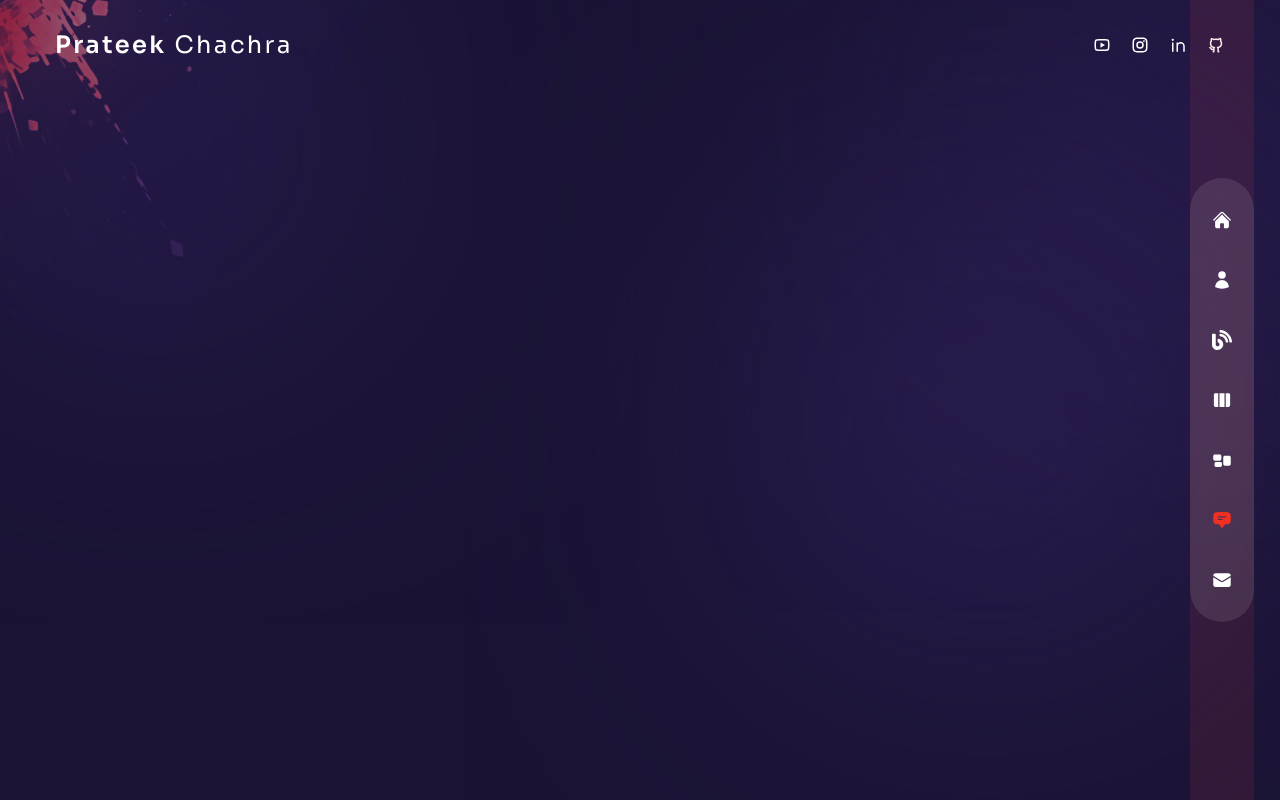
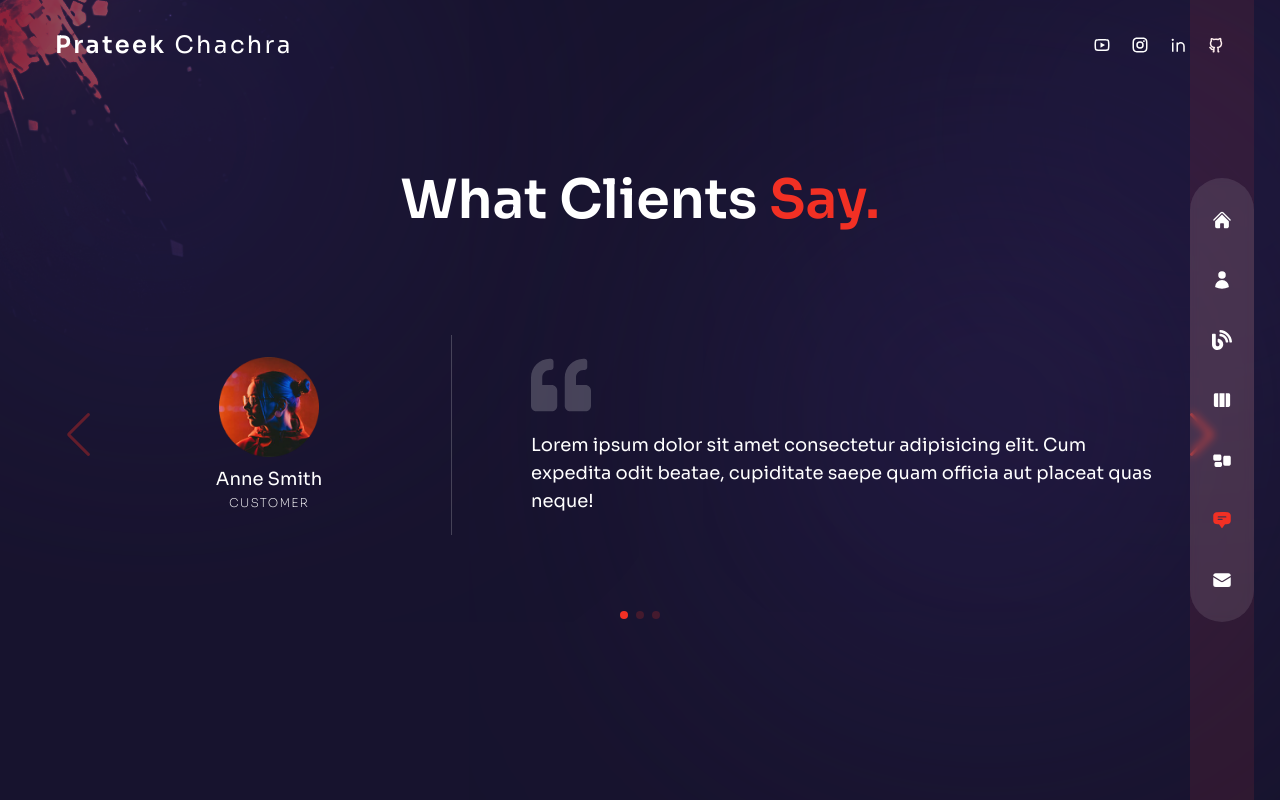
Before and after one commit to prateekchachra/prateekchachra.github.io, a Next.js app: page /testimonials in a window 1280 px wide. Built offline with nearby package versions, Linux system fonts and the light colour scheme.

Commit message:
feat: Contact form done

```diff
--- a/components/TestimonialSlider.js
+++ b/components/TestimonialSlider.js
@@ -1,3 +1,12 @@
+import {FaQuoteLeft } from 'react-icons/fa';
+import {Swiper, SwiperSlide} from 'swiper/react';
+
+import 'swiper/css'
+import 'swiper/css/pagination'
+import 'swiper/css/navigation'
+import { Navigation, Pagination } from 'swiper';
+import Image from 'next/image';
+
 // testimonial data
 const testimonialData = [
   {
@@ -23,8 +32,42 @@
   },
 ];
 
+
 const TestimonialSlider = () => {
-  return <div>Testimonial Slider</div>;
+  return <Swiper
+  navigation={true}
+  pagination={{
+    clickable: true
+  }}
+  modules={[Navigation, Pagination]}
+  className='h-[400px]'
+  >
+    {testimonialData.map((person,index) => (
+      <SwiperSlide key={index}>
+        <div className='flex flex-col items-center md:flex-row gap-x-8
+        h-full px-16'>
+          <div className='w-full max-w-[300px] flex flex-col xl:justify-center items-center relative
+          mx-auto '>
+            <div className='flex flex-col justify-center text-center'>
+              <div className='mb-2 mx-auto'><Image src={person.image} width={100} height={100} alt=''/></div>
+              <div className='text-lg'>{person.name}</div>
+              <div className='text-[12px] uppercase font-extralight tracking-widest'>{person.position}</div>
+            </div>
+
+          </div>
+          <div className='flex flex-1 flex-col justify-center before:w-[1px]
+            xl:before:bg-white/20 xl:before:absolute xl:before:left-0 xl:before:h-[200px]
+            relative xl:pl-20 '>
+              <div className='mb-4 '>
+                <FaQuoteLeft className='text-4xl xl:text-6xl text-white/20 mx-auto
+                md:mx-0 '/>
+              </div>
+              <div className='xl:text-lg text-center md:text-left'>{person.message}</div>
+            </div>
+        </div>
+      </SwiperSlide>
+    ))}
+  </Swiper>;
 };
 
 export default TestimonialSlider;
--- a/pages/about/index.js
+++ b/pages/about/index.js
@@ -1,7 +1,6 @@
 import { FaHtml5, FaCss3, FaJs, FaReact, FaNodeJs, FaSwift, FaReacteurope, } from 'react-icons/fa';
-import { SiMysql, SiExpress, SiNextdotjs, SiFramer, SiKotlin, SiRedis, SiFirebase, SiMocha} from 'react-icons/si';
+import { SiMysql, SiExpress, SiNextdotjs, SiKotlin, SiRedis, SiFirebase, SiMocha} from 'react-icons/si';
 
-import Avatar from '../../components/Avatar';
 import Circles from '../../components/Circles';
 import { useState } from 'react';
 import CountUp from 'react-countup';
--- a/pages/contact/index.js
+++ b/pages/contact/index.js
@@ -1,11 +1,45 @@
 import Head from "next/head";
-
+import Circles from '../../components/Circles';
+import {BsArrowRight } from 'react-icons/bs';
+import { motion } from "framer-motion";
+import { fadeIn } from '../../variants';
 const Contact = () => {
-  return <div>
+  return <div className="h-full bg-primary/30">
      <Head>
         <title>Prateek Chachra | Contact</title>
         <meta property="og:title" content="Prateek Chachra | Blog" key="title" />
       </Head>
+      <div className="container mx-auto py-32 text-center xl:text-left flex flex-col items-center justify-center h-full">
+        <div className="flex flex-col w-full max-w-[700px]">
+        <motion.h2
+            variants={fadeIn('up', 0.2)}
+            initial='hidden'
+            animate='show'
+            exit='hidden' className="h2 text-center mb-12">Let's <span className="text-accent">Connect!</span></motion.h2>
+
+        <motion.form
+         variants={fadeIn('up', 0.6)}
+         initial='hidden'
+         animate='show'
+        className="flex-1 flex flex-col gap-6 w-full mx-auto">
+          <div className="flex gap-x-6 w-full">
+            <input type='text' placeholder="Name" className="input" />
+            <input type='email' placeholder="Email" className="input" />
+          </div>
+          <input type='text' placeholder="Subject" className="input" />
+          <textarea placeholder="Subject" className="textarea" />
+          <button className="btn rounded-full border border-white/50 max-w-[170px]
+          px-8 transition-all duration-300 flex items-center justify-center overflow-hidden
+          hover:border-accent group">
+            <span className="group-hover:-translate-y-[120%] group-hover:opacity-0
+            transition-all duration-500">Let's Talk</span>
+            <BsArrowRight className="-translate-y-[120%] opacity-0
+            group-hover:flex group-hover:translate-y-0 group-hover:opacity-100
+            transition-all duration-300 absolute text-[22px] "/>
+          </button>
+        </motion.form>
+        </div>
+      </div>
   </div>;
 };
 
--- a/pages/testimonials/index.js
+++ b/pages/testimonials/index.js
@@ -1,11 +1,31 @@
 import Head from "next/head";
 
+import TestimonialSlider from "../../components/TestimonialSlider";
+import {motion} from 'framer-motion';
+import { fadeIn } from '../../variants';
 const Testimonials = () => {
-  return <div>
+  return <div className="h-full bg-primary/30 py-32 text-center">
     <Head>
         <title>Prateek Chachra | Testimonials</title>
         <meta property="og:title" content="Prateek Chachra | Blog" key="title" />
       </Head>
+      <div className="container mx-auto h-full flex flex-col justify-center">
+      <motion.h2
+            variants={fadeIn('up', 0.2)}
+            initial='hidden'
+            animate='show'
+            exit='hidden'
+            className="h2 mb-8 xl:mb-0">What Clients <span className="text-accent">Say.</span>
+        </motion.h2>
+        <motion.div
+         variants={fadeIn('up', 0.8)}
+         initial='hidden'
+         animate='show'
+         exit='hidden'
+        >
+          <TestimonialSlider />
+        </motion.div>
+      </div>
   </div>;
 };
 
```
